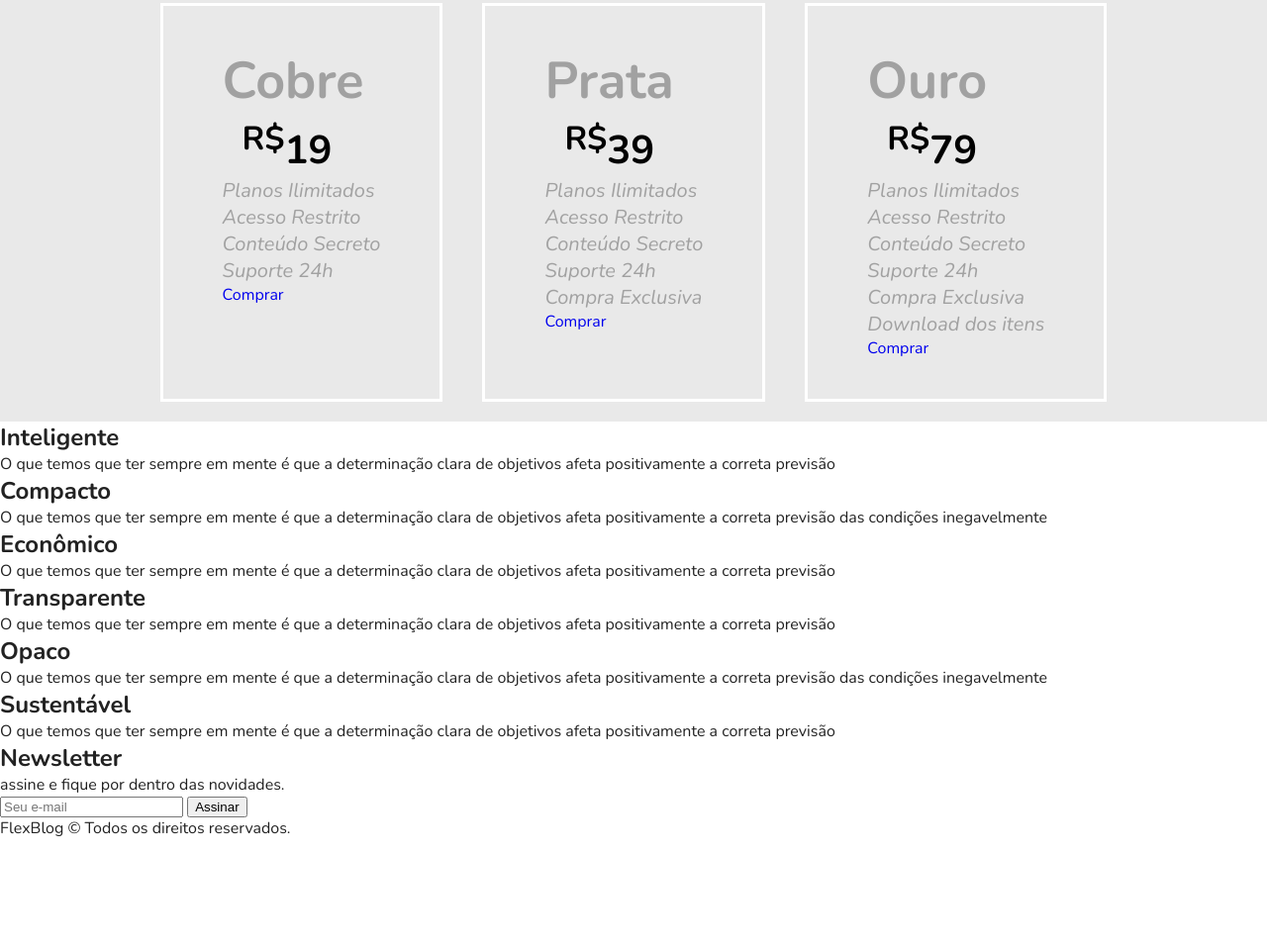
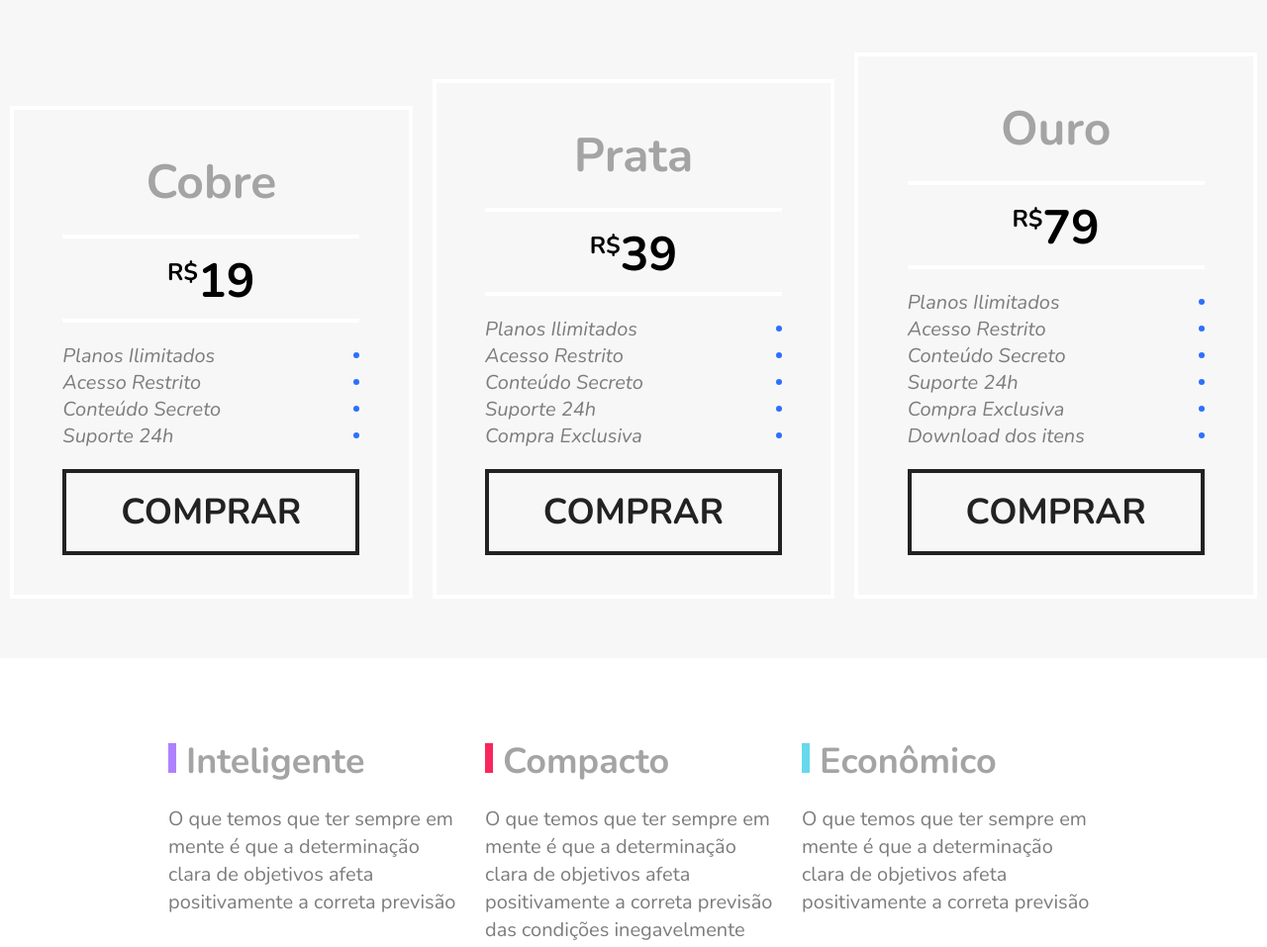
Before and after one commit to zenonxd/flexbox-study, a website built with webpack: page index.html in a window 1280 px wide. Shown: the part 1792-2749 px from the top of the page at 99% size. Before the commit the page ends 2640 px from the top, so only its background shows below. Built offline with nearby package versions, Linux system fonts and the light colour scheme; files whose address does not match are found by name.

Commit message:
feat: finalizando curso

```diff
--- a/css/style.css
+++ b/css/style.css
@@ -193,33 +193,233 @@
 }
 
 .preco {
-  background-color: rgba(147, 147, 147, 0.2);
-  margin-top-top: 80px;
+  background-color: #f7f7f7;
+  padding-top: 60px;
 
   display: flex;
-  justify-content: center;
+  flex-wrap: wrap;
+  align-items: flex-end;
+  padding-bottom: 50px;
 
   .preco-item {
-    margin: 20px;
-    border: 3px solid white;
-    padding: 40px 60px 40px 60px;
+    flex: 1;
+    border: 4px solid white;
+    padding: 20px;
+    margin: 10px;
+    min-width: 260px;
+
+
 
     h2 {
-      font-size: 3.25em;
-      color: #a1a1a1;
+      font-size: 3em;
+      color: #a4a4a4;
+      font-weight: bold;
+      text-align: center;
+      margin-top: 20px;
     }
 
     span {
+      max-width: 300px;
+      margin: 20px auto;
+      padding: 10px 0 5px 0;
+      border-top: 4px solid white;
+      border-bottom: 4px solid white;
+      display: block;
       color: black;
       font-weight: bold;
-      font-size: 2.5em;
-      margin-left: 20px;
+      font-size: 3em;
+      text-align: center;
+    }
+
+    sup {
+      font-size: 1.5rem;
     }
 
     ul {
+      max-width: 300px;
       font-style: italic;
-      color: #a1a1a1;
       font-size: 1.25em;
+      margin: 20px auto;
+      color: #7c7c7c;
+    }
+
+    li {
+      display: flex;
+      justify-content: space-between;
+      align-items: center;
+
+    }
+
+    li::after {
+      content: " ";
+      display: block;
+      width: 6px;
+      height: 6px;
+      background-color: #2c70ff;
+      border-radius: 50%;
+    }
+
+    a {
+      max-width: 300px;
+      display: block;
+      color: #222222;
+      text-align: center;
+      text-transform: uppercase;
+      border: 4px solid;
+      margin: 20px auto;
+      padding: 15px 0px;
+      font-weight: bold;
+      font-size: 2.25em;
+
     }
   }
 }
+
+.qualidade {
+  max-width: 960px;
+  display: flex;
+  margin: 60px auto;
+  flex-wrap: wrap;
+
+  .qualidade-item {
+    flex: 1 1 300px;
+    margin: 20px 10px;
+
+
+    .purple-item::before {
+      background: #ae81ff;
+    }
+
+    .red-item::before {
+      background: #f9265e;
+    }
+
+    .blue-item::before {
+      background: #66d9eb;
+    }
+
+    h2 {
+      color: #a4a4a4;
+      font-size: 2.25em;
+      font-weight: bold;
+      margin-bottom: 20px;
+
+      &::before {
+        content: '';
+        display: inline-block;
+        height: 30px;
+        width: 8px;
+        margin-right: 10px;
+      }
+    }
+
+    p {
+      font-size: 1.25em;
+      line-height: 1.4;
+      color: #7c7c7c;
+    }
+  }
+}
+
+.newsletter {
+  background-color: #f7f7f7;
+  padding: 60px calc((100% - 960px) / 2);
+  display: flex;
+  flex-wrap: wrap;
+
+  .newsletter-info {
+    //**260px = minimo que ele vai crescer**/
+    flex: 1 1 240px;
+    margin: 0 10px;
+
+    h1 {
+      color: #a4a4a4;
+      font-size: 3em;
+    }
+
+    p {
+      color: #7c7c7c;
+      font-size: 1.5em;
+      font-style: italic;
+      max-width: 250px;
+      margin-bottom: 10px;
+
+    }
+  }
+
+  .newsletter-form {
+    flex: 2 1 260px;
+    margin: 0 10px;
+    align-self: center;
+    display: flex;
+    flex-wrap: wrap;
+
+    input {
+      flex: 3 1 260px;
+      font-size: 1.25em;
+      color: #7c7c7c;
+      font-style: italic;
+      background: transparent;
+      font-family: "Nunito", Helvetica, Arial, sans-serif;
+      border: 4px solid #2c70ff;
+      padding: 15px 10px;
+      margin: 0px;
+      border-radius: 0px;
+    }
+
+    button {
+      flex: 1 1 200px;
+      font-family: "Nunito", Helvetica, Arial, sans-serif;
+      font-size: 2.25em;
+      font-weight: bold;
+      text-transform: uppercase;
+      background: #2c70ff;
+      color: white;
+      margin: 0;
+      cursor: pointer;
+      border: 0px;
+      padding: 15px 10px;
+
+
+    }
+
+  }
+}
+
+.footer {
+  display: flex;
+  background: #2c70ff;
+  height: 200px;
+  align-items: center;
+
+  p {
+    flex: 1;
+    text-align: center;
+    font-size: 2.25em;
+    color: #122ab2;
+  }
+
+}
+
+@media (max-width: 600px) {
+  .newsletter-form {
+    button {
+      font-size: 1.5em;
+    }
+  }
+}
+
+@media (max-width: 800px) {
+  .preco {
+    padding-left: 10px;
+    padding-right: 10px;
+
+    .preco-item:nth-child(3) {
+      order: -2;
+    }
+
+    .preco-item:nth-child(2) {
+      order: -1;
+    }
+  }
+}
--- a/index.html
+++ b/index.html
@@ -126,14 +126,14 @@
   <section class="qualidade" id="qualidade">
 
     <div class="qualidade-item">
-      <h2>Inteligente</h2>
+      <h2 class="purple-item">Inteligente</h2>
       <p>
         O que temos que ter sempre em mente é que a determinação clara de objetivos afeta positivamente a correta previsão
       </p>
     </div>
 
     <div class="qualidade-item">
-      <h2>Compacto</h2>
+      <h2 class="red-item">Compacto</h2>
       <p>
         O que temos que ter sempre em mente é que a determinação clara de objetivos afeta positivamente a correta previsão
         das condições inegavelmente
@@ -141,21 +141,21 @@
     </div>
 
     <div class="qualidade-item">
-      <h2>Econômico</h2>
+      <h2 class="blue-item">Econômico</h2>
       <p>
         O que temos que ter sempre em mente é que a determinação clara de objetivos afeta positivamente a correta previsão
       </p>
     </div>
 
     <div class="qualidade-item">
-      <h2>Transparente</h2>
+      <h2 class="purple-item">Transparente</h2>
       <p>
         O que temos que ter sempre em mente é que a determinação clara de objetivos afeta positivamente a correta previsão
       </p>
     </div>
 
     <div class="qualidade-item">
-      <h2>Opaco</h2>
+      <h2 class="red-item">Opaco</h2>
       <p>
         O que temos que ter sempre em mente é que a determinação clara de objetivos afeta positivamente a correta previsão
         das condições inegavelmente
@@ -163,7 +163,7 @@
     </div>
 
     <div class="qualidade-item">
-      <h2>Sustentável</h2>
+      <h2 class="blue-item">Sustentável</h2>
       <p>
         O que temos que ter sempre em mente é que a determinação clara de objetivos afeta positivamente a correta previsão
       </p>
```
Also changed, not shown: README.md.
